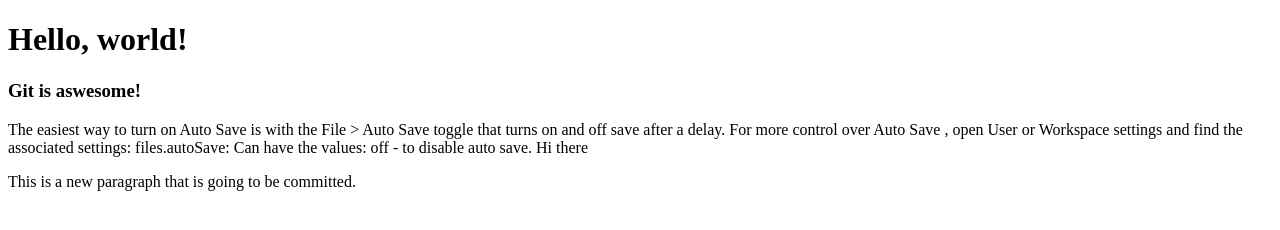
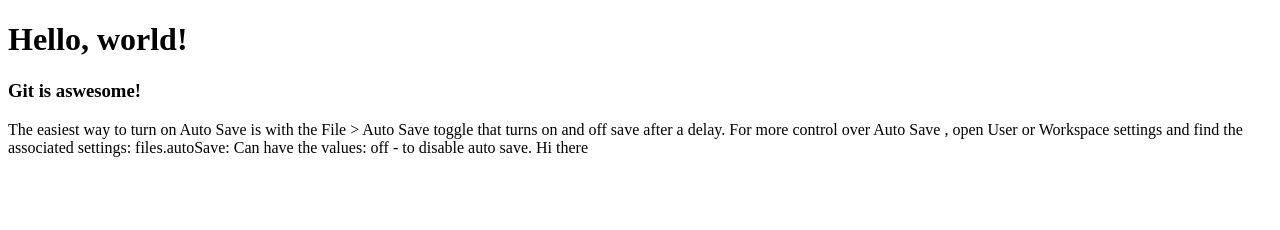
Before and after one commit to k4koffi/gitProject, a plain HTML site: page index.html in a window 1280 px wide. Drawn offline with Linux system fonts and the light colour scheme.

Commit message:
Revert "Added a paragraph"
This reverts commit e7e41ce1efa60993586a417b1a6beb4b48c75e66.

```diff
--- a/index.html
+++ b/index.html
@@ -13,7 +13,5 @@
     <p>The easiest way to turn on Auto Save is with the File > Auto Save toggle that turns on and off save after a delay. For more control over Auto Save , open User or Workspace settings and find the associated settings:
         files.autoSave: Can have the values: off - to disable auto save. <span>Hi there</span></p>
 
-    <p>This is a new paragraph that is going to be committed.</p>
-
 </body>
 </html>
```
